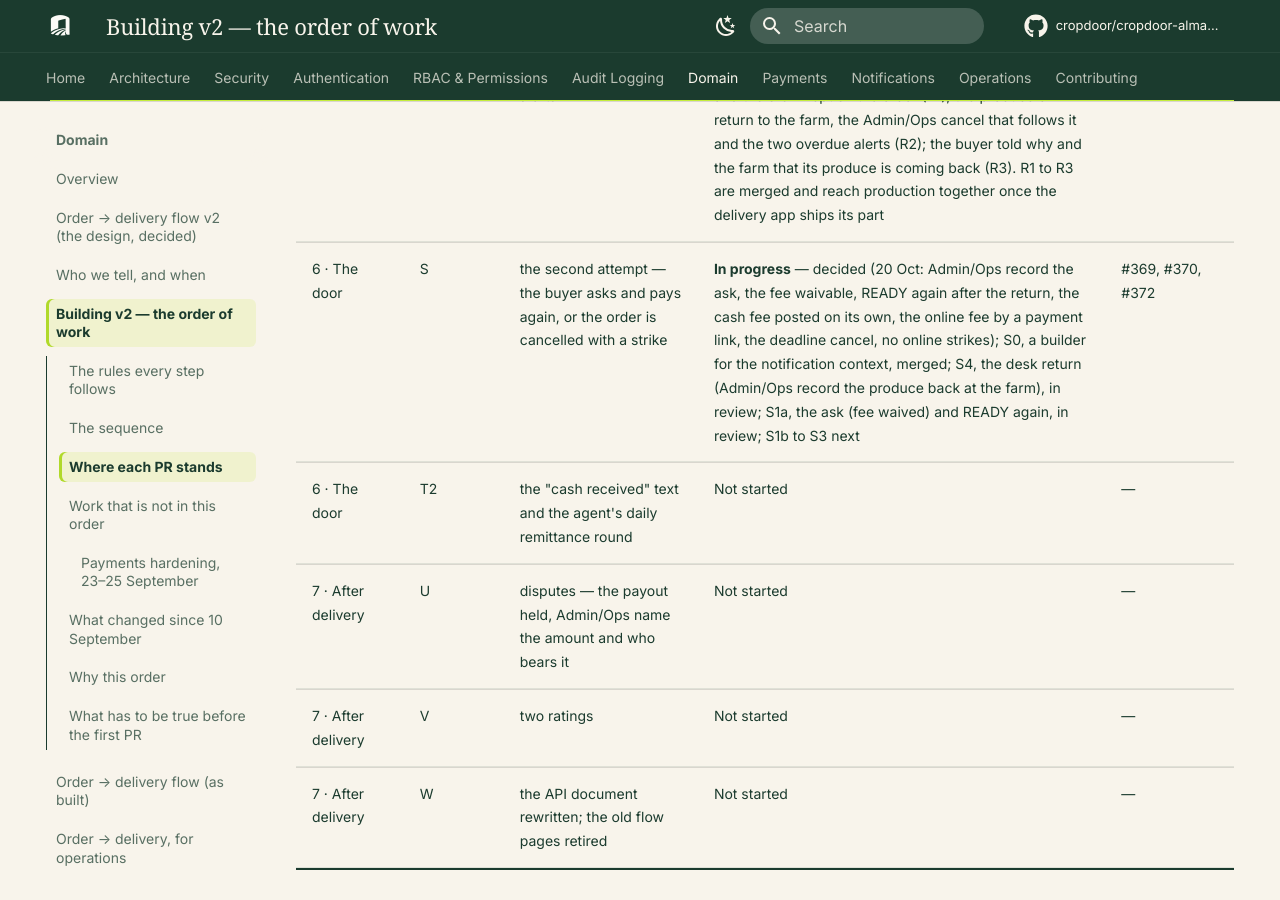
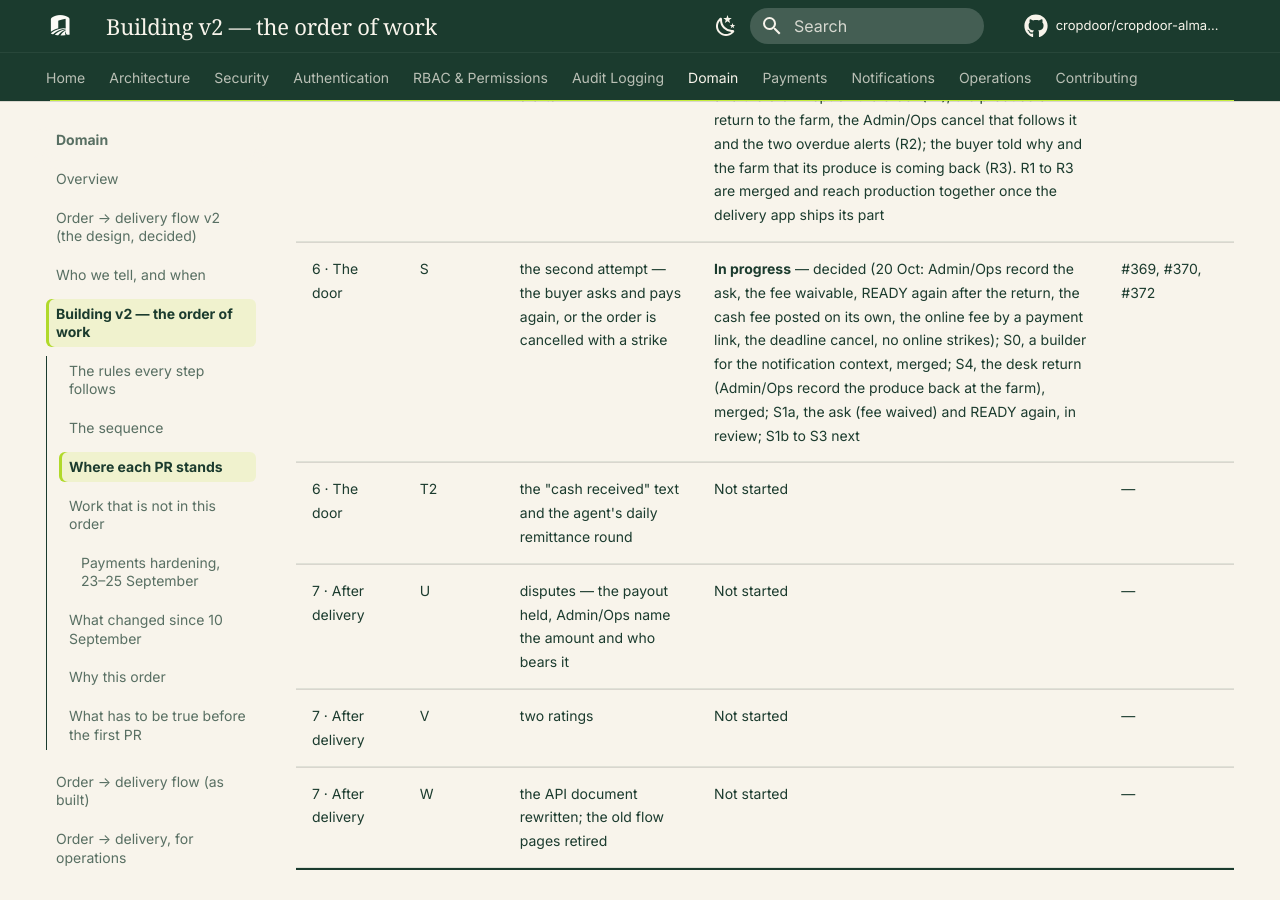
Before and after one commit to cropdoor/cropdoor-almanac, an MkDocs documentation site: the page built from docs/domain/order-delivery-flow-v2-build-order.md, in a window 1280 px wide and 900 px high, scrolled down 8695 px. Built offline with MkDocs 1.6.1 and Material for MkDocs 9.7.7, drawn with Linux system fonts in a browser that asks for light colours; some web fonts are replaced; comment, search, counter and statistics services are not loaded.

Commit message:
build order: S4, the desk return, merged (#370)

```diff
--- a/docs/domain/order-delivery-flow-v2-build-order.md
+++ b/docs/domain/order-delivery-flow-v2-build-order.md
@@ -79,7 +79,7 @@ The one place that says what is finished. A PR is **Done** only once it is merge
 | 6 · The door | P | the handoff code — sent at placement, verified at the door with no signal | **Done** — the code sent at placement and checked online at the door on every order, with try limits, resend, "buyer has no code" and the Admin/Ops list; the no-signal door waits for the mobile apps (CTO, 17 Oct) | #364 |
 | 6 · The door | Q | the delivery photo, required | **Done** — 1–3 photos of the produce required at the door, stored in the private evidence bucket, shown to Admin/Ops and to the Buyer once delivered | #365 |
 | 6 · The door | R | DELIVERY FAILED, the return to the farm, the alerts | **Done** — the delivery agent's DELIVERY FAILED at the door with a reason, a note and photos, no money moved and the crew kept on the order (R1); the produce's return to the farm, the Admin/Ops cancel that follows it and the two overdue alerts (R2); the buyer told why and the farm that its produce is coming back (R3). R1 to R3 are merged and reach production together once the delivery app ships its part | #366, #367, #368 |
-| 6 · The door | S | the second attempt — the buyer asks and pays again, or the order is cancelled with a strike | **In progress** — decided (20 Oct: Admin/Ops record the ask, the fee waivable, READY again after the return, the cash fee posted on its own, the online fee by a payment link, the deadline cancel, no online strikes); S0, a builder for the notification context, merged; S4, the desk return (Admin/Ops record the produce back at the farm), in review; S1a, the ask (fee waived) and READY again, in review; S1b to S3 next | #369, #370, #372 |
+| 6 · The door | S | the second attempt — the buyer asks and pays again, or the order is cancelled with a strike | **In progress** — decided (20 Oct: Admin/Ops record the ask, the fee waivable, READY again after the return, the cash fee posted on its own, the online fee by a payment link, the deadline cancel, no online strikes); S0, a builder for the notification context, merged; S4, the desk return (Admin/Ops record the produce back at the farm), merged; S1a, the ask (fee waived) and READY again, in review; S1b to S3 next | #369, #370, #372 |
 | 6 · The door | T2 | the "cash received" text and the agent's daily remittance round | Not started | — |
 | 7 · After delivery | U | disputes — the payout held, Admin/Ops name the amount and who bears it | Not started | — |
 | 7 · After delivery | V | two ratings | Not started | — |
```
